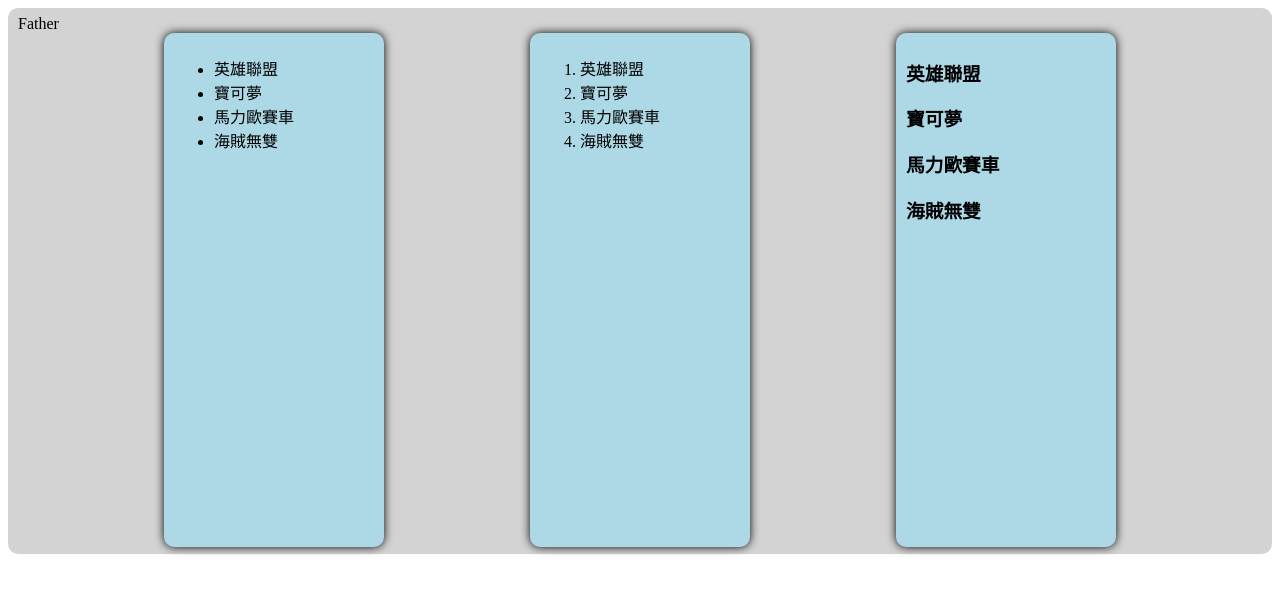
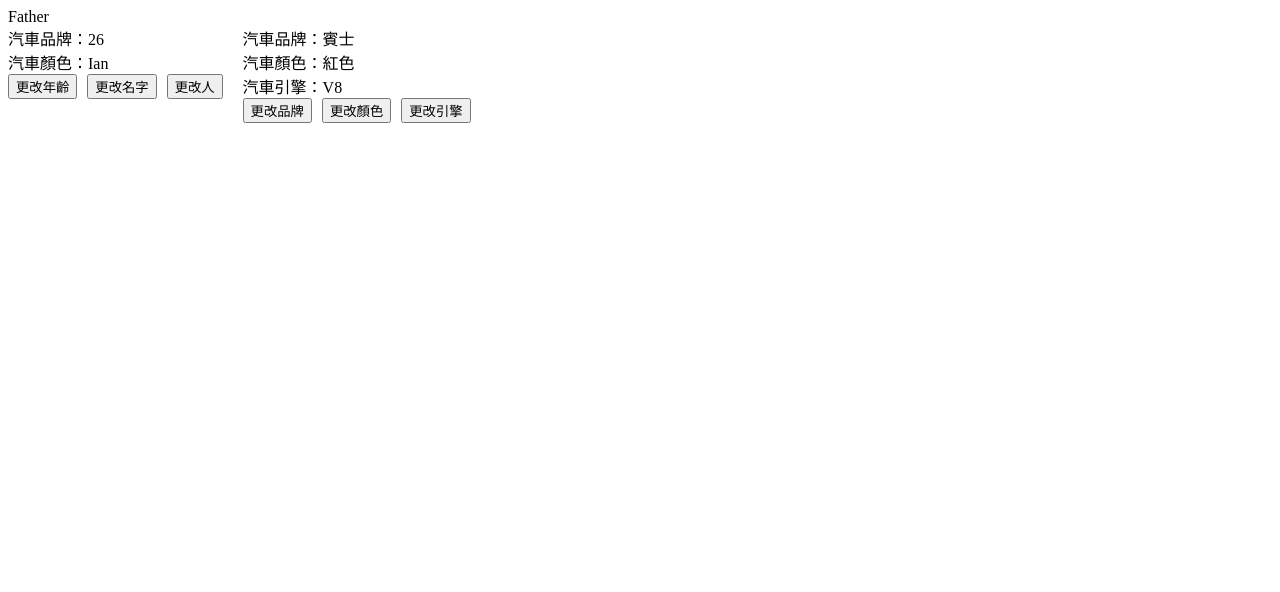
Before and after one commit to en-ian-0131/vue-practice, a Vue app: page / in a window 1280 px wide. Shown: the top 592 px of the page. Built offline with nearby package versions, Linux system fonts and the light colour scheme.

Commit message:
shallowRef & shallowReactive

```diff
--- a/src/App.vue
+++ b/src/App.vue
@@ -3,5 +3,5 @@
 </template>
 
 <script setup lang="ts">
-import Father from "./pages/slot/Father.vue";
+import Father from "./pages/shallowRef_Reactive/Father.vue";
 </script>
--- /dev/null
+++ b/src/pages/shallowRef_Reactive/Father.vue
@@ -0,0 +1,89 @@
+<template>
+  <div class="father">
+    <div>Father</div>
+    <div class="content">
+      <div>
+        <div>
+          <div>汽車品牌：{{ person.age }}</div>
+          <div>汽車顏色：{{ person.name }}</div>
+        </div>
+        <div class="buttonGroup">
+          <button @click="changeAge">更改年齡</button>
+          <button @click="changeName">更改名字</button>
+          <button @click="changePerson">更改人</button>
+        </div>
+      </div>
+      <div>
+        <div>
+          <div>汽車品牌：{{ car.brand }}</div>
+          <div>汽車顏色：{{ car.options.color }}</div>
+          <div>汽車引擎：{{ car.options.engine }}</div>
+        </div>
+        <div class="buttonGroup">
+          <button @click="changeBrand">更改品牌</button>
+          <button @click="changeColor">更改顏色</button>
+          <button @click="changeEngine">更改引擎</button>
+        </div>
+      </div>
+    </div>
+  </div>
+</template>
+
+<script lang="ts">
+export default {
+  name: "Father",
+};
+</script>
+
+<script setup lang="ts">
+import { reactive, ref, shallowRef, shallowReactive } from "vue";
+
+//shallowRef
+let person = shallowRef({
+  age: 26,
+  name: "Ian",
+});
+
+const changeAge = () => {
+  person.value.age = 30;
+};
+const changeName = () => {
+  person.value.name = "John";
+};
+const changePerson = () => {
+  person.value = {
+    age: 60,
+    name: "tony",
+  };
+};
+
+//shallowReactive
+let car = reactive({
+  brand: "賓士",
+  options: {
+    color: "紅色",
+    engine: "V8",
+  },
+});
+
+const changeBrand = () => {
+  car.brand = "法拉利";
+};
+const changeColor = () => {
+  car.options.color = "藍色";
+};
+const changeEngine = () => {
+  car.options.engine = "V12";
+};
+</script>
+
+<style scoped>
+.content {
+  display: flex;
+  gap: 20px;
+}
+.buttonGroup {
+  display: flex;
+  gap: 10px;
+}
+</style>
```
